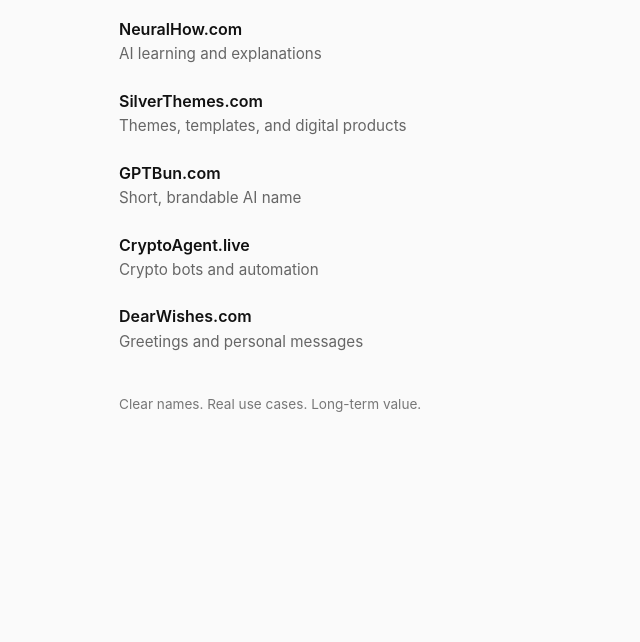
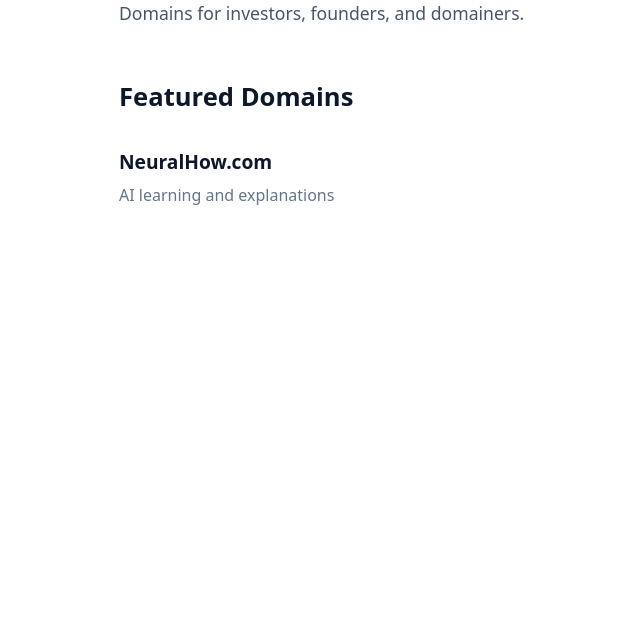
Before and after one commit to domainervault/domainervault.github.io, a plain HTML site: page index.html in a window 1280 px wide. Shown: the part 158-800 px from the top of the page, without its empty margins (141-781 px from the left). Drawn offline with Linux system fonts and the light colour scheme.

Commit message:
Update index.html

```diff
--- a/index.html
+++ b/index.html
@@ -7,41 +7,53 @@
 
   <style>
     body {
-      font-family: -apple-system, BlinkMacSystemFont, "Segoe UI", Roboto, Arial, sans-serif;
-      background: #fafafa;
-      color: #111;
+      font-family: system-ui, -apple-system, BlinkMacSystemFont, "Segoe UI",
+                   Roboto, Inter, Helvetica, Arial, sans-serif;
+      background: #ffffff;
+      color: #0f172a;
       max-width: 760px;
-      margin: 60px auto;
-      padding: 0 20px;
-      line-height: 1.6;
+      margin: 80px auto;
+      padding: 0 24px;
+      line-height: 1.65;
     }
 
     h1 {
-      margin-bottom: 6px;
+      font-size: 2.6rem;
+      margin-bottom: 8px;
+      font-weight: 700;
     }
 
     .subtitle {
-      color: #555;
-      margin-bottom: 32px;
+      font-size: 1.1rem;
+      color: #475569;
+      margin-bottom: 48px;
+    }
+
+    h2 {
+      font-size: 1.6rem;
+      margin-bottom: 28px;
+      font-weight: 600;
     }
 
     .domain {
-      margin-bottom: 22px;
+      margin-bottom: 28px;
     }
 
-    .domain-name {
+    .domain a {
+      color: #0f172a;
+      font-size: 1.2rem;
       font-weight: 600;
+      text-decoration: none;
+    }
+
+    .domain a:hover {
+      text-decoration: underline;
     }
 
     .domain-desc {
-      color: #666;
-      font-size: 0.95rem;
-    }
-
-    footer {
-      margin-top: 40px;
-      color: #777;
-      font-size: 0.85rem;
+      margin-top: 4px;
+      font-size: 1rem;
+      color: #64748b;
     }
   </style>
 </head>
@@ -49,36 +61,16 @@
 <body>
 
   <h1>DomainerVault</h1>
-  <div class="subtitle">Domains for investors, founders, and domainers.</div>
+  <div class="subtitle">
+    Domains for investors, founders, and domainers.
+  </div>
+
+  <h2>Featured Domains</h2>
 
   <div class="domain">
-    <div class="domain-name">NeuralHow.com</div>
+    <a href="https://neuralhow.com" target="_blank" rel="noopener">NeuralHow.com</a>
     <div class="domain-desc">AI learning and explanations</div>
   </div>
 
   <div class="domain">
-    <div class="domain-name">SilverThemes.com</div>
-    <div class="domain-desc">Themes, templates, and digital products</div>
-  </div>
-
-  <div class="domain">
-    <div class="domain-name">GPTBun.com</div>
-    <div class="domain-desc">Short, brandable AI name</div>
-  </div>
-
-  <div class="domain">
-    <div class="domain-name">CryptoAgent.live</div>
-    <div class="domain-desc">Crypto bots and automation</div>
-  </div>
-
-  <div class="domain">
-    <div class="domain-name">DearWishes.com</div>
-    <div class="domain-desc">Greetings and personal messages</div>
-  </div>
-
-  <footer>
-    Clear names. Real use cases. Long-term value.
-  </footer>
-
-</body>
-</html>
+    <a href="https://silverthemes.com" target="_blank_
```
